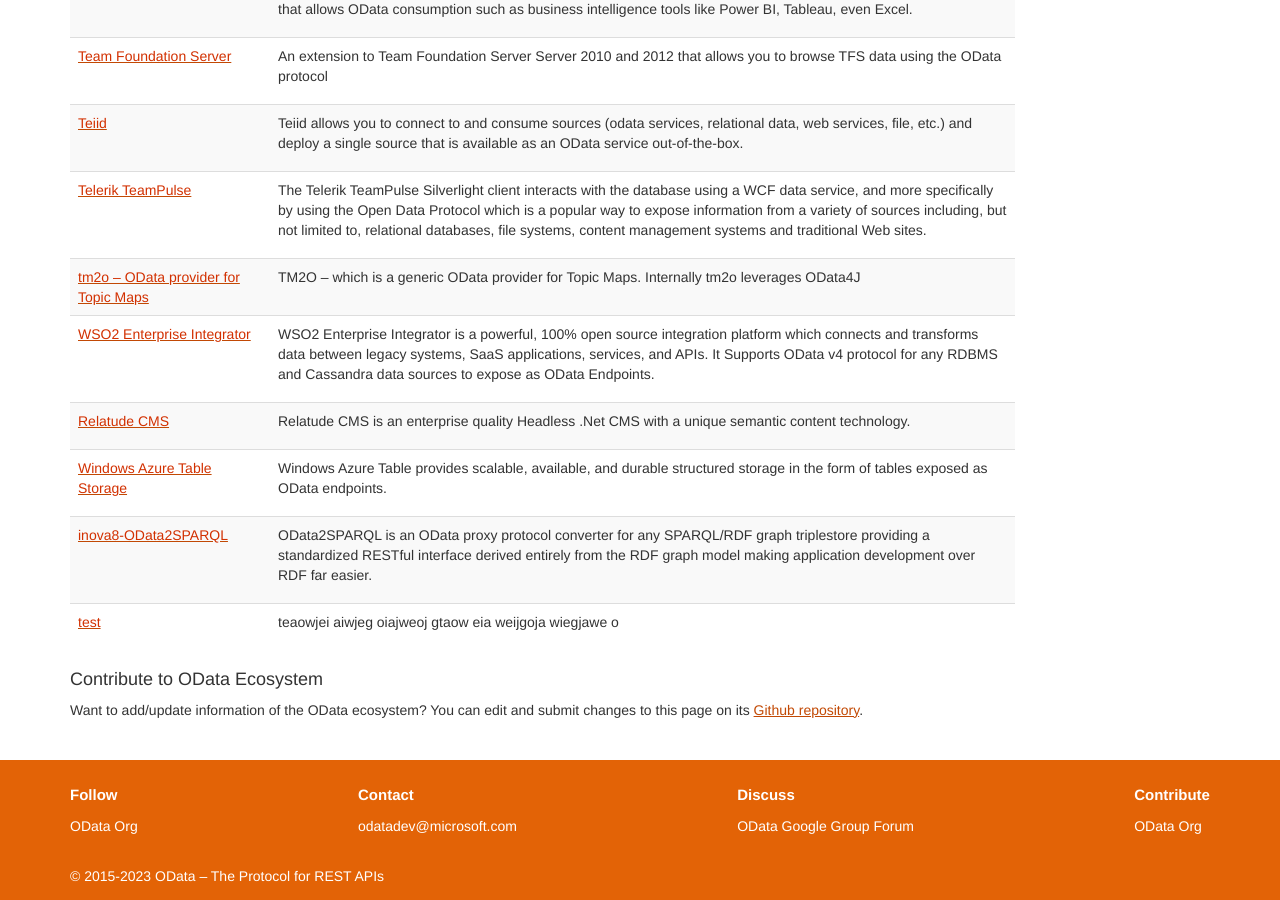
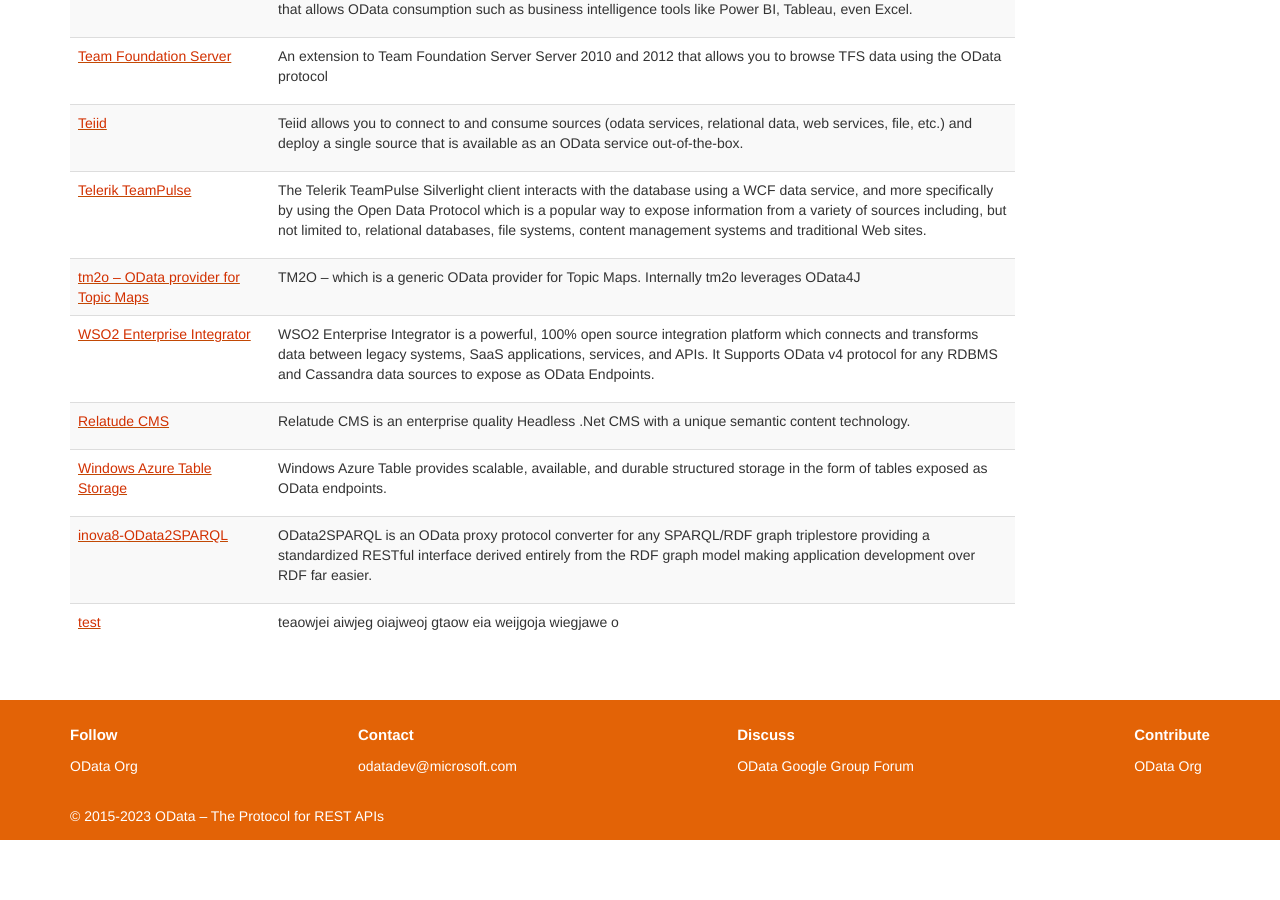
Before and after one commit to OData/odataorg.github.io, a Jekyll site: the page built from pages/ecosystem/ecosystem.html, in a window 1280 px wide and 900 px high, scrolled down 3318 px. Built offline with Jekyll 4.4.1, drawn with Linux system fonts in a browser that asks for light colours; nearby versions of some CDN libraries; library files that are not in the unit come from our copies; a style sheet for code colours, icons or effects is not loaded; after the commit the page ends 4158 px from its top, so only the background shows below that.

```diff
--- a/pages/ecosystem/ecosystem.html
+++ b/pages/ecosystem/ecosystem.html
@@ -204,8 +204,3 @@
 </div>
 </div>
 </div>
-<div>
-<h4>Contribute to OData Ecosystem</h4>
-Want to add/update information of the OData ecosystem? You can edit and submit changes to this page on its <a href="https://github.com/ODataOrg/odataorg.github.io" target="_blank">Github repository</a>.
-
-</div>
```
Also changed, not shown: pages/ecosystem/ecosystem-form.html (+13 -2 lines).
